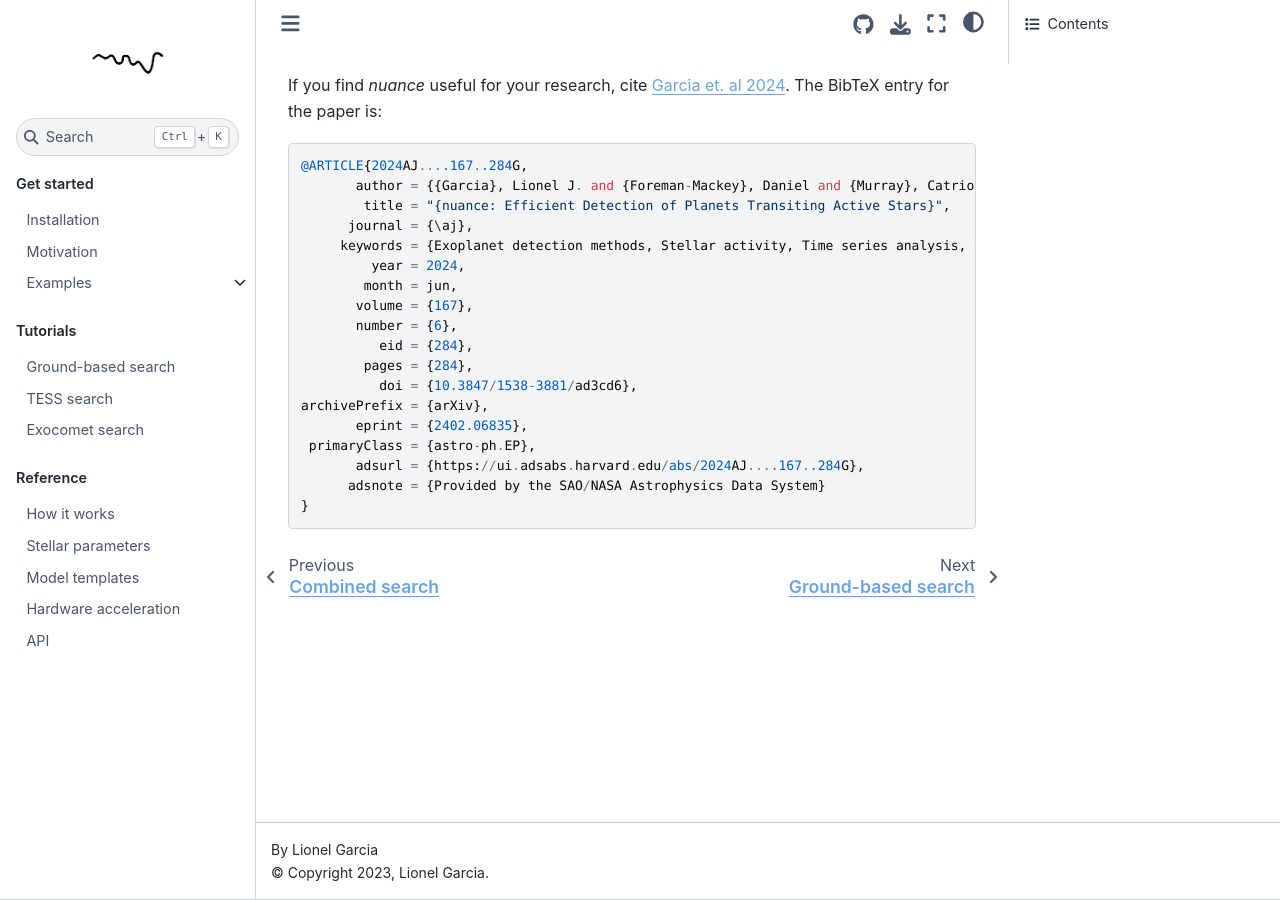
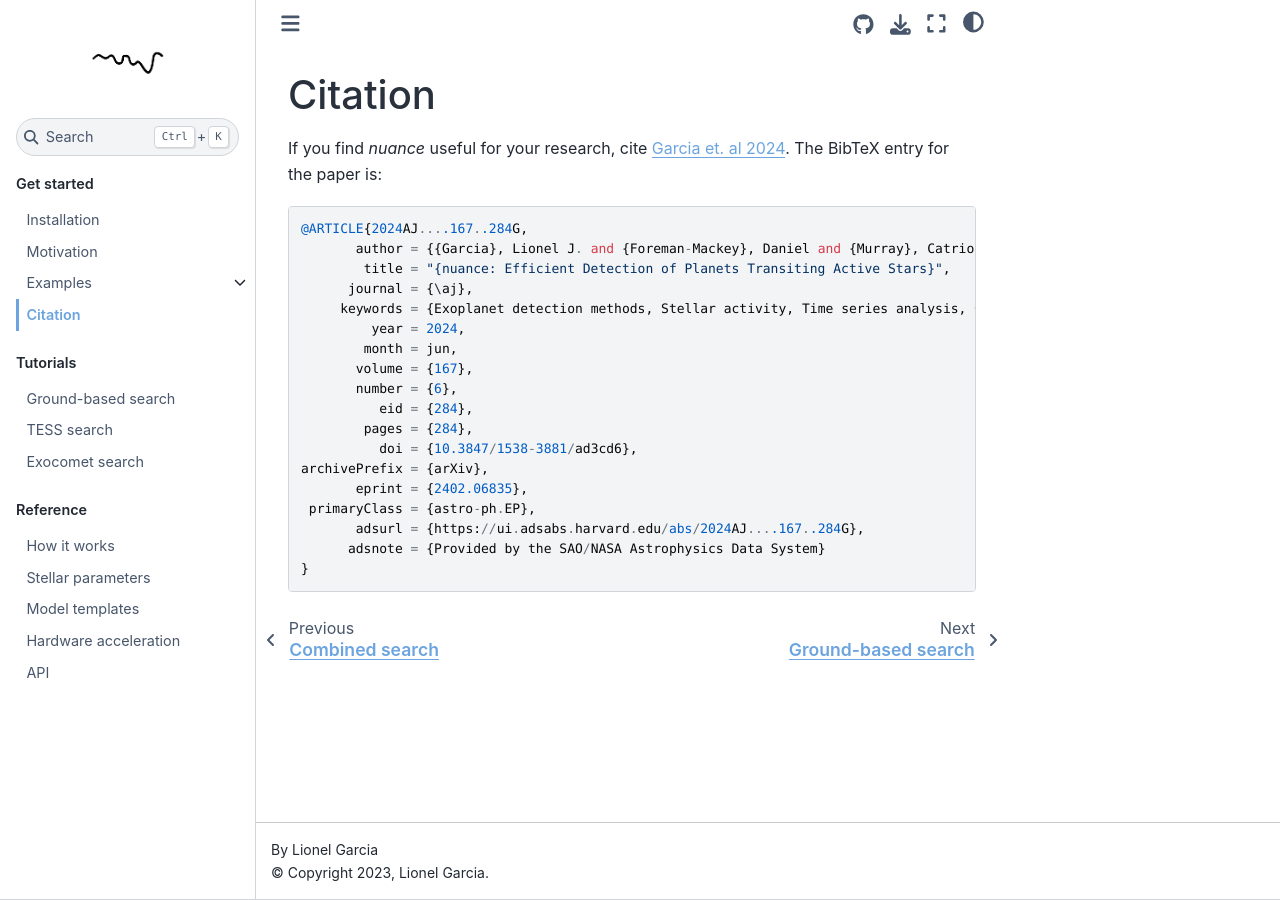
Before and after one commit to lgrcia/nuance, a Sphinx documentation site: the page built from docs/citation.md, in a window 1280 px wide. Built offline with Sphinx 7.4.7 and the Sphinx Book theme 1.1.4, drawn with Linux system fonts in a browser that asks for light colours; pages that are not in the unit, such as notebooks, are missing from menus.

Commit message:
fix: add title to citation

````diff
--- a/docs/citation.md
+++ b/docs/citation.md
@@ -1,3 +1,5 @@
+# Citation
+
 If you find *nuance* useful for your research, cite [Garcia et. al 2024](https://ui.adsabs.harvard.edu/abs/2024AJ....167..284G). The BibTeX entry for the paper is:
 
 ```
````
